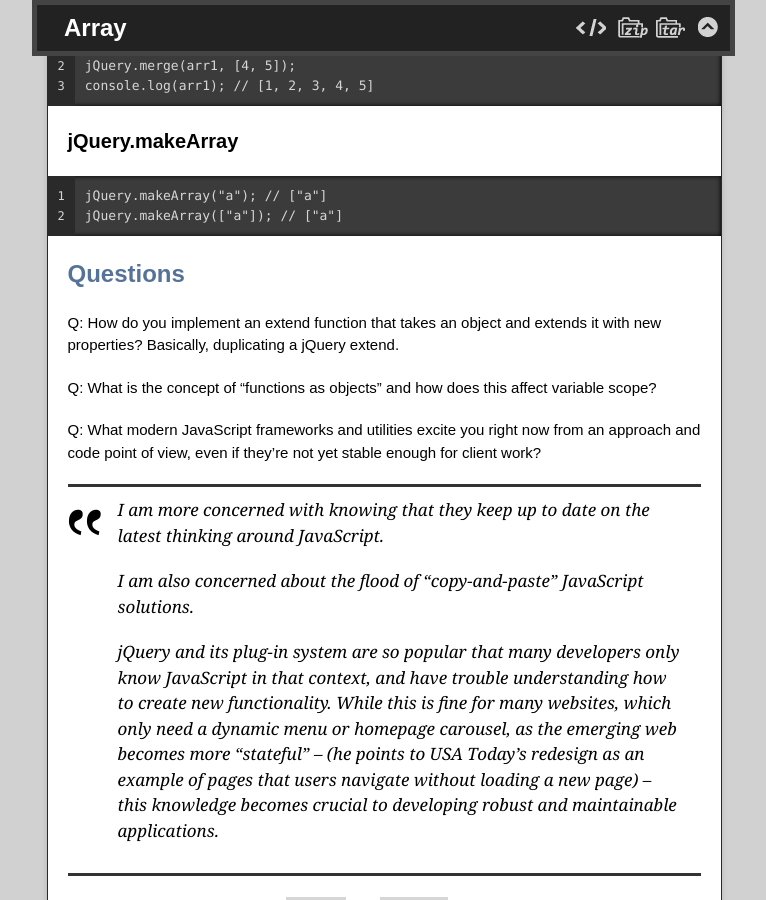
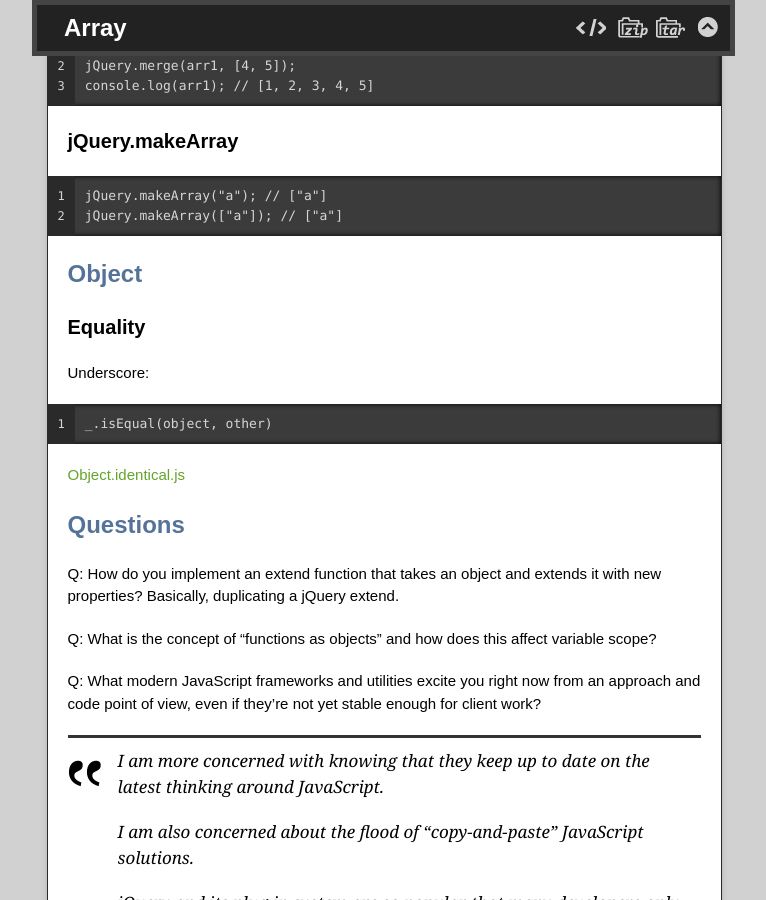
Before and after one commit to rogerxu/rogerxu.github.io, a Jekyll site: the page built from _posts/2012-10-30-javascript-tips.md, in a window 1280 px wide and 900 px high, scrolled down 1742 px. Shown: the whole window, without its empty margins (256-1022 px from the left). Built offline with Jekyll 4.4.1, drawn with Linux system fonts in a browser that asks for light colours; nearby versions of some CDN libraries.

Commit message:
Add isEqual() to JavaScript tips.

```diff
--- a/_posts/2012-10-30-javascript-tips.md
+++ b/_posts/2012-10-30-javascript-tips.md
@@ -74,6 +74,17 @@
 
     jQuery.makeArray("a"); // ["a"]
     jQuery.makeArray(["a"]); // ["a"]
+
+## Object
+
+### Equality
+
+Underscore:
+
+    _.isEqual(object, other)
+
+[Object.identical.js](https://github.com/prettycode/Object.identical.js)
+
 
 ## Questions
 
```
